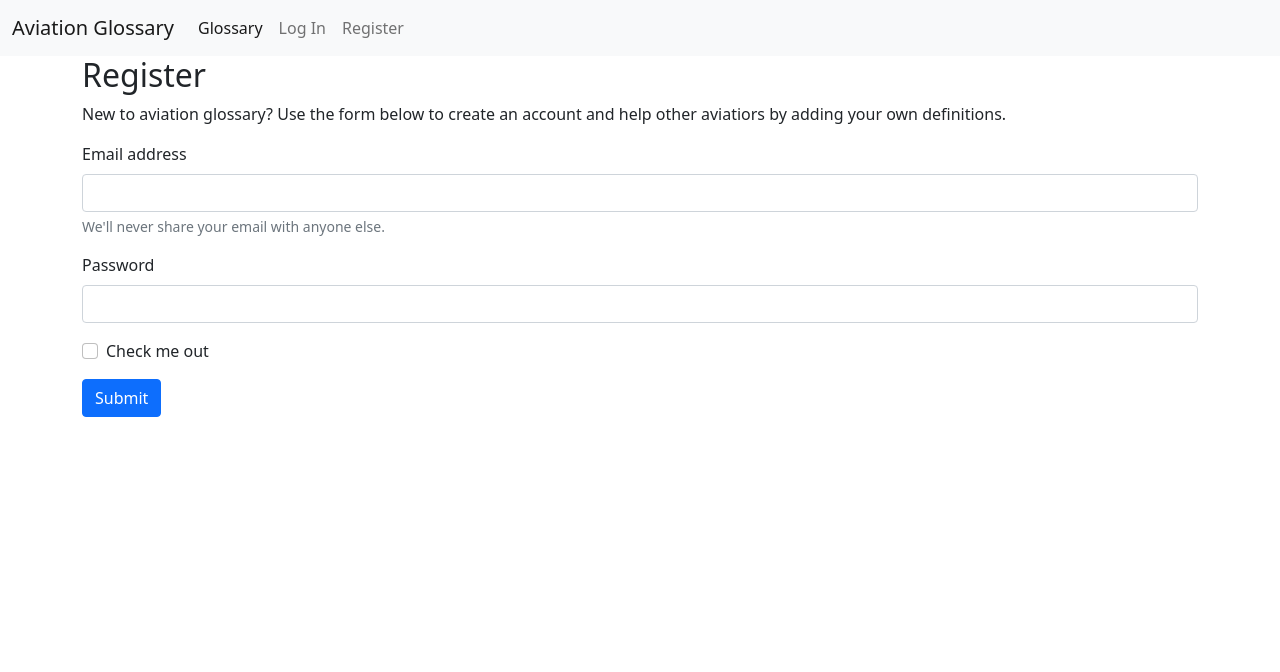
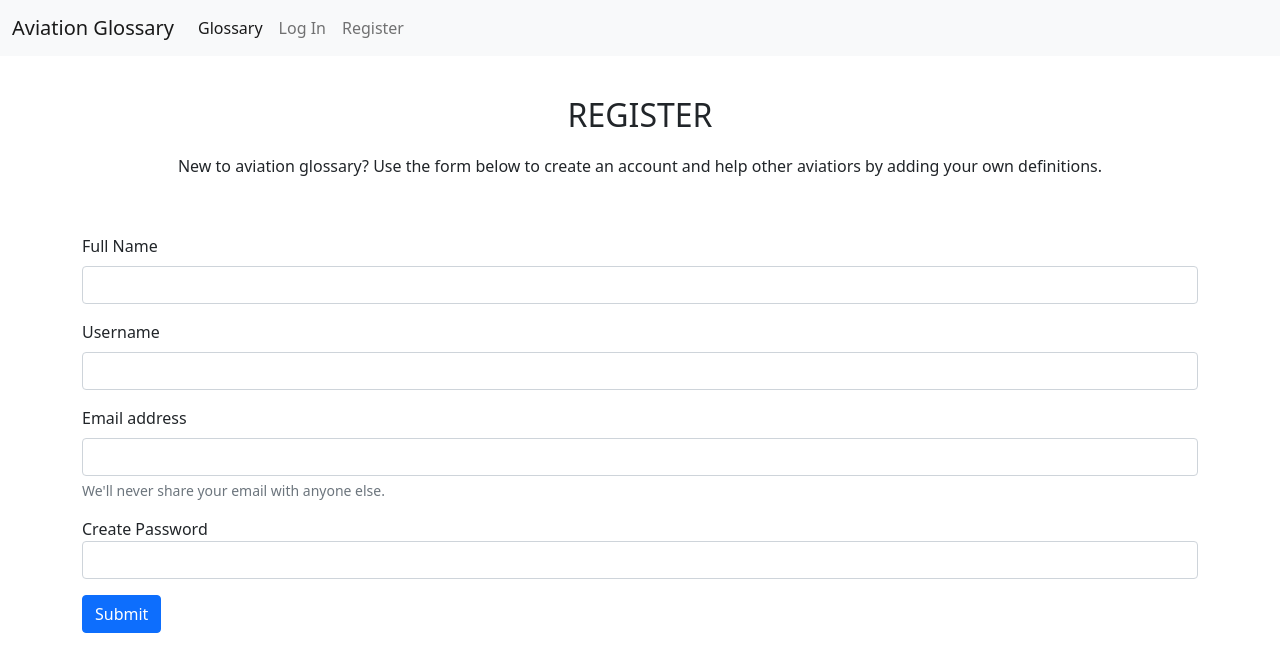
Before and after one commit to gretaegan/MS3, a Flask app: page /register in a window 1280 px wide. Shown: the top 672 px of the page. Run offline with Flask 2, Linux system fonts and the light colour scheme; some libraries are stand-ins or nearby versions.

Commit message:
Add styling to form

```diff
--- a/static/css/style.css
+++ b/static/css/style.css
@@ -0,0 +1,14 @@
+.register-container {
+    padding-top: 40px;
+    padding-bottom: 40px;
+}
+
+.register-heading {
+    text-align: center;
+    text-transform: uppercase;
+}
+
+.register-info {
+    text-align: center;
+    margin-top: 20px;
+}
--- a/templates/register.html
+++ b/templates/register.html
@@ -2,22 +2,29 @@
 {% block content %}
 
 <div class="container">
-    <div class="row">
-        <h2> Register </h2>
-        <p> New to aviation glossary? Use the form below to create an account and help other aviatiors by adding your own definitions. </p>
-                <form>
+        <div class="row">
+            <div class="register-container">
+                <h2 class="register-heading"> Register </h2>
+                <p class=register-info> New to aviation glossary? Use the form below to create an account and help other aviatiors by adding your own definitions. </p>
+            </div>
+            <!-- form -->
+                <form method="POST" action="{{ url_for('register') }}">
                     <div class="mb-3">
-                    <label for="exampleInputEmail1" class="form-label">Email address</label>
-                    <input type="email" class="form-control" id="exampleInputEmail1" aria-describedby="emailHelp">
+                    <label for="fname" class="form-label">Full Name</label>
+                    <input type="text" class="form-control" id="fname">
+                    </div>
+                    <div class="mb-3">
+                        <label for="username" class="form-label">Username</label>
+                        <input type="text" class="form-control" id="username">
+                        </div>
+                    <div class="mb-3">
+                    <label for="email" class="form-label">Email address</label>
+                    <input type="email" class="form-control" id="email" aria-describedby="emailHelp">
                     <div id="emailHelp" class="form-text">We'll never share your email with anyone else.</div>
                     </div>
                     <div class="mb-3">
-                    <label for="exampleInputPassword1" class="form-label">Password</label>
-                    <input type="password" class="form-control" id="exampleInputPassword1">
-                    </div>
-                    <div class="mb-3 form-check">
-                    <input type="checkbox" class="form-check-input" id="exampleCheck1">
-                    <label class="form-check-label" for="exampleCheck1">Check me out</label>
+                    <label for="password" class="form-label"></label>Create Password</label>
+                    <input type="password" class="form-control" id="password">
                     </div>
                     <button type="submit" class="btn btn-primary">Submit</button>
                 </form>
```
